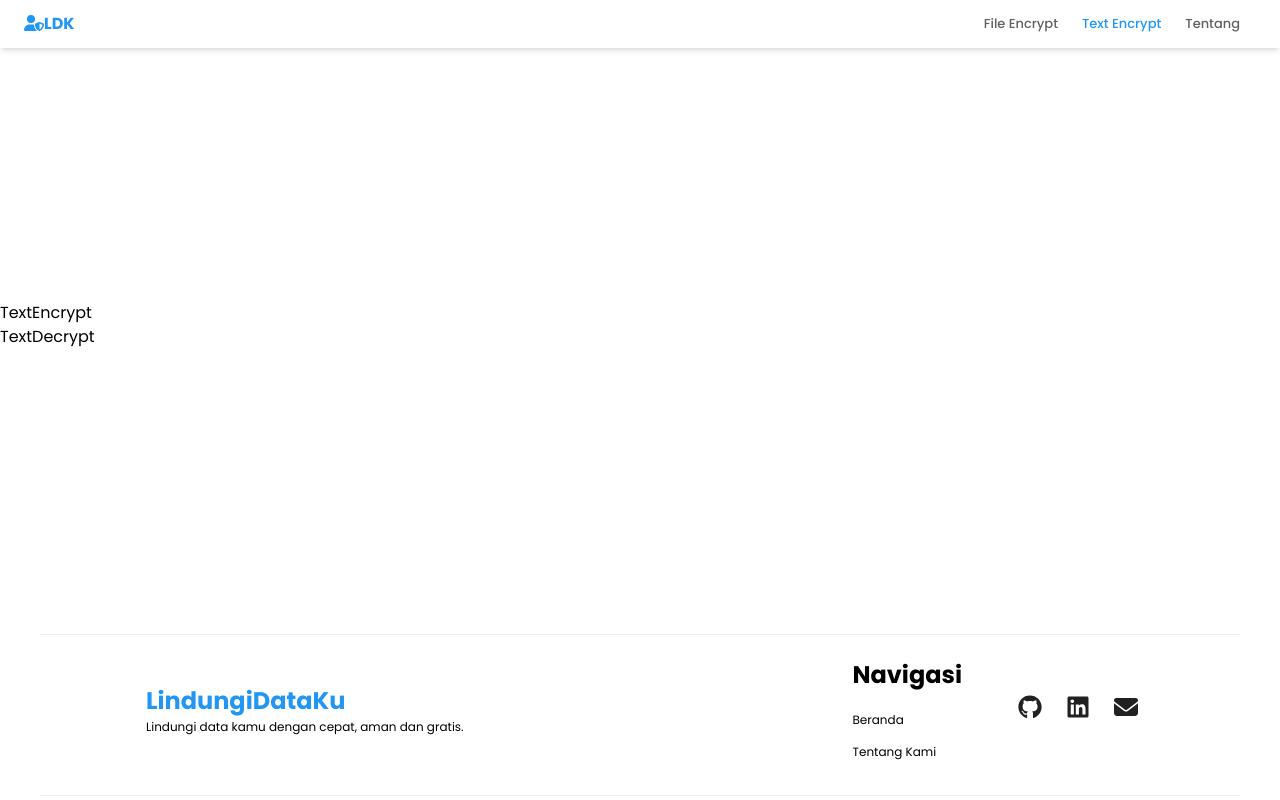
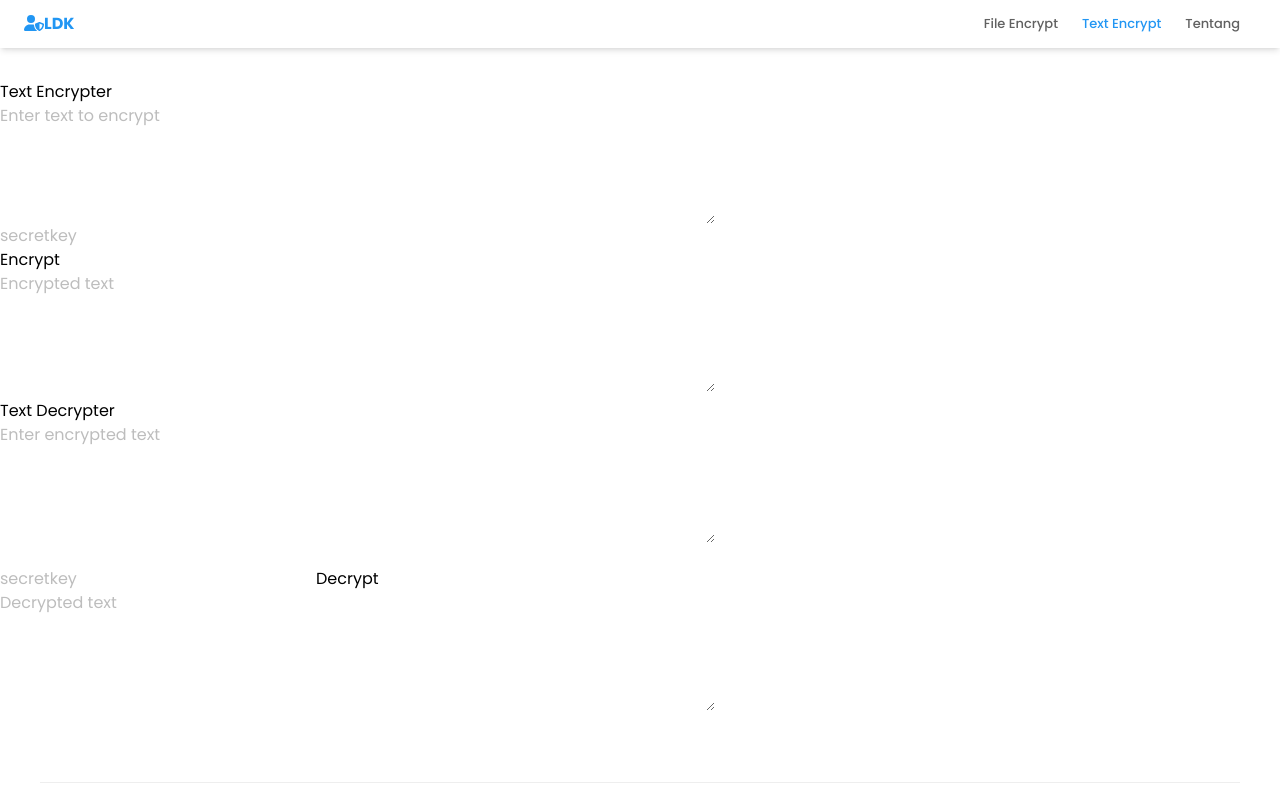
Before and after one commit to dadang-hawari/LindungiDataKu, a React (Vite) app: page /text-encrypt in a window 1280 px wide. Shown: the top 800 px of the page. Built offline with nearby package versions, Linux system fonts and the light colour scheme.

Commit message:
update file decrypt, update functionality text encrypt & decrypt

```diff
--- a/src/components/common/Footer.jsx
+++ b/src/components/common/Footer.jsx
@@ -5,11 +5,11 @@ import { faEnvelope } from '@fortawesome/free-solid-svg-icons';
 
 const Footer = () => {
   return (
-    <footer className="bg-white p-10">
+    <footer className="bg-white p-10 w-full">
       <hr className="my-6 " />
-      <div className="flex flex-col md:flex-row justify-center flex-wrap ">
+      <div className="flex flex-col sm:flex-row justify-center w-full flex-wrap ">
         <div className="flex  items-center text-black text-lg font-bold mt-9 mr-9 "></div>
-        <div className="flex w-full flex-col justify-start sm:justify-between gap-5 sm:flex-row flex-wrap  max-w-5xl">
+        <div className="flex w-full flex-col  justify-start sm:justify-between gap-5 md:flex-row  max-w-5xl">
           <div className="w-full xl:w-fit font-bold my-auto">
             <div>
               <span className="text-blue-500 text-xl sm:text-2xl">
--- a/src/components/decrypt/FileDecrypt.jsx
+++ b/src/components/decrypt/FileDecrypt.jsx
@@ -124,7 +124,7 @@ function FileDecrypt() {
       </div>
       <button
         onClick={handleDecrypt}
-        className="bg-green-500  hover:bg-green-600 transition-colors duration-300 mt-4 text-white p-2 rounded-md"
+        className="bg-green-500  hover:bg-green-600 transition-colors duration-300 mt-4 text-white p-3 text-sm rounded-md"
       >
         Decrypt File
       </button>
--- a/src/components/decrypt/TextDecrypt.jsx
+++ b/src/components/decrypt/TextDecrypt.jsx
@@ -1,5 +1,50 @@
-import React from 'react';
+import React, { useState } from 'react';
+import CryptoJS from 'crypto-js';
 
-export default function TextDecrypt() {
-  return <div>TextDecrypt</div>;
-}
+const TextDecrypt = () => {
+  const [encrptedText, setEncText] = useState('');
+  const [decryptedText, setDecryptedText] = useState('');
+  const [password, setPassword] = useState('');
+
+  const handleDecrypt = () => {
+    try {
+      const bytes = CryptoJS.AES.decrypt(encrptedText, password);
+      const decrypted = bytes.toString(CryptoJS.enc.Utf8);
+      setDecryptedText(decrypted);
+    } catch (error) {
+      alert('Error decrypting the text. Check your input or key.');
+    }
+  };
+
+  return (
+    <div>
+      <h2>Text Decrypter</h2>
+      <textarea
+        placeholder="Enter encrypted text"
+        value={encrptedText}
+        onChange={(e) => setEncText(e.target.value)}
+        rows={5}
+        cols={50}
+        className="block"
+      />
+      <br />
+      <input
+        type="password"
+        placeholder="secretkey"
+        onChange={(e) => setPassword(e.target.value)}
+      />
+
+      <button onClick={handleDecrypt}>Decrypt</button>
+      <br />
+      <textarea
+        placeholder="Decrypted text"
+        value={decryptedText}
+        readOnly
+        rows={5}
+        cols={50}
+      />
+    </div>
+  );
+};
+
+export default TextDecrypt;
--- a/src/components/encrypt/FileEncrypt.jsx
+++ b/src/components/encrypt/FileEncrypt.jsx
@@ -124,7 +124,7 @@ function FileEncrypt() {
 
         <button
           onClick={handleEncrypt}
-          className="bg-blue-500 hover:bg-blue-600 transition-colors duration-300 mt-4 text-white p-2 rounded-md"
+          className="bg-blue-500 hover:bg-blue-600 transition-colors duration-300 mt-4 text-white p-3 rounded-md text-sm"
         >
           Encrypt File
         </button>
--- a/src/components/encrypt/TextEncrypt.jsx
+++ b/src/components/encrypt/TextEncrypt.jsx
@@ -1,5 +1,45 @@
-import React from 'react';
+import React, { useState } from 'react';
+import CryptoJS from 'crypto-js';
 
-export default function TextEncrypt() {
-  return <div>TextEncrypt</div>;
-}
+const TextEncrypt = () => {
+  const [plainText, setPlainText] = useState('');
+  const [encryptedText, setEncryptedText] = useState('');
+  const [password, setPassword] = useState('');
+
+  const handleEncrypt = () => {
+    const encrypted = CryptoJS.AES.encrypt(plainText, password).toString();
+    setEncryptedText(encrypted);
+  };
+
+  return (
+    <div>
+      <h2>Text Encrypter</h2>
+      <textarea
+        placeholder="Enter text to encrypt"
+        value={plainText}
+        onChange={(e) => setPlainText(e.target.value)}
+        rows={5}
+        className="block"
+        cols={50}
+      />
+      <input
+        type="password"
+        placeholder="secretkey"
+        onChange={(e) => setPassword(e.target.value)}
+      />
+
+      <br />
+      <button onClick={handleEncrypt}>Encrypt</button>
+      <br />
+      <textarea
+        placeholder="Encrypted text"
+        value={encryptedText}
+        readOnly
+        rows={5}
+        cols={50}
+      />
+    </div>
+  );
+};
+
+export default TextEncrypt;
--- a/src/pages/About.jsx
+++ b/src/pages/About.jsx
@@ -14,7 +14,7 @@ export default function About() {
             <p className="text-xs leading-5 mt-1">
               LDK (Lindungi DataKu) ditujukan untuk melindungi data-data file
               seperti docs, ppt, pdf, dan sebagainya dengan cepat dan aman yang
-              memanfaatkan enkripsi AES (Advanced Encryption Standard).
+              memanfaatkan enkripsi AES-256 (Advanced Encryption Standard) .
             </p>
             <p className="text-xs leading-5 mt-1">
               Website ini dilengkapi dengan fitur PWA (Progressive Web App) yang
```
